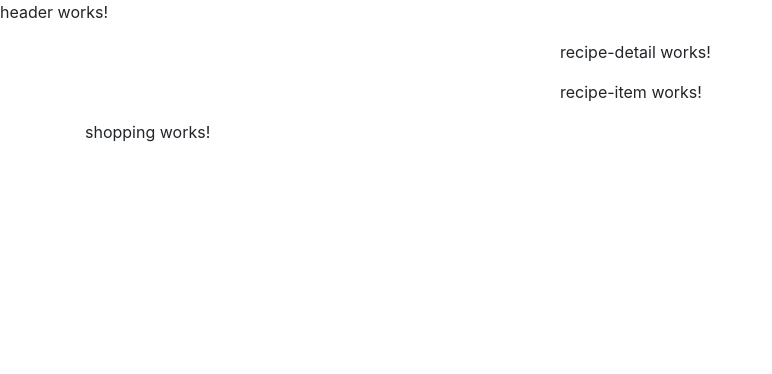
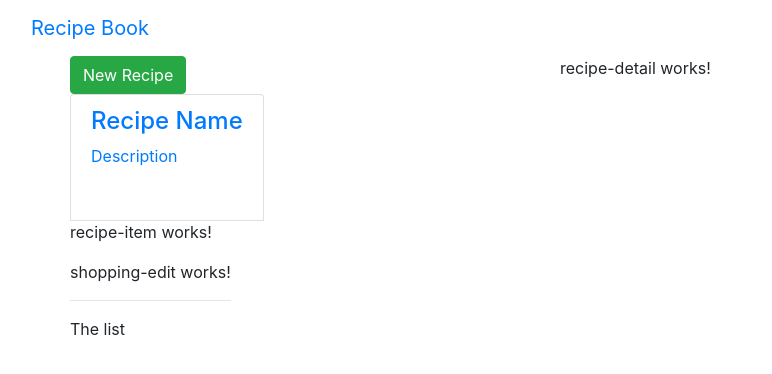
Before and after one commit to jdpeck90/Angular-Practice, an Angular app in the folder recipesAndShopping/: page / in a window 1280 px wide. Shown: the top 374 px of the page, without its empty margins (0-772 px from the left). Built offline with nearby package versions, Linux system fonts and the light colour scheme.

Commit message:
built recipe list model

```diff
--- a/recipesAndShopping/src/app/header/header.component.html
+++ b/recipesAndShopping/src/app/header/header.component.html
@@ -1,3 +1,25 @@
-<p>
-  header works!
-</p>
+<nav class="navbar navbar-default">
+  <div class="container-fluid">
+    <div class="navbar-header">
+      <a href="#" class="navbar-brand">Recipe Book</a>
+    </div>
+
+    <div class="collapse navbar-collapse">
+      <ul class="nav navbar-nav">
+        <li><a href="#">Recipes</a></li>
+        <li><a href="#">Shopping List</a></li>
+      </ul>
+      <ul class="nav navbar-nav navbar-right">
+        <li class="dropdown">
+          <a href="#" class="dropdown-toggle" role="button"
+            >Manage <span class="caret"></span
+          ></a>
+          <ul class="dropdown-menu">
+            <li><a href="#">Save Data</a></li>
+            <li><a href="#">Fetch Data</a></li>
+          </ul>
+        </li>
+      </ul>
+    </div>
+  </div>
+</nav>
--- a/recipesAndShopping/src/app/recipe/recipe-list/recipe-list.component.html
+++ b/recipesAndShopping/src/app/recipe/recipe-list/recipe-list.component.html
@@ -1 +1,19 @@
-<app-recipe-item></app-recipe-item>
+<div class="row">
+  <div class="col-xs-12">
+    <button class="btn btn-success">New Recipe</button>
+  </div>
+</div>
+<div class="row">
+  <div class="col-xs-12">
+    <a href="" class="list-group-item clearfix">
+      <div class="pull-left">
+        <h4 class="list-group-item-heading">Recipe Name</h4>
+        <p class="list-group-item-text">Description</p>
+      </div>
+      <span>
+        <img src="" alt="" class="img-responsive" />
+      </span>
+    </a>
+    <app-recipe-item></app-recipe-item>
+  </div>
+</div>
--- a/recipesAndShopping/src/app/recipe/recipe-list/recipe-list.component.ts
+++ b/recipesAndShopping/src/app/recipe/recipe-list/recipe-list.component.ts
@@ -1,15 +1,20 @@
-import { Component, OnInit } from '@angular/core';
+import { Component, OnInit } from "@angular/core";
+import { Recipe } from "../recipe.model";
 
 @Component({
-  selector: 'app-recipe-list',
-  templateUrl: './recipe-list.component.html',
-  styleUrls: ['./recipe-list.component.scss']
+  selector: "app-recipe-list",
+  templateUrl: "./recipe-list.component.html",
+  styleUrls: ["./recipe-list.component.scss"]
 })
 export class RecipeListComponent implements OnInit {
+  recipes: Recipe[] = [
+    new Recipe(
+      "A Test Recipe",
+      "this is a test",
+      "https://images.media-allrecipes.com/images/56589.png"
+    )
+  ];
+  constructor() {}
 
-  constructor() { }
-
-  ngOnInit() {
-  }
-
+  ngOnInit() {}
 }
--- a/recipesAndShopping/src/app/recipe/recipe.component.html
+++ b/recipesAndShopping/src/app/recipe/recipe.component.html
@@ -1,7 +1,8 @@
 <div class="row">
-  <div class="col-md-5"></div>
+  <div class="col-md-5">
+    <app-recipe-list></app-recipe-list>
+  </div>
   <div class="col-md-7">
     <app-recipe-detail></app-recipe-detail>
-    <app-recipe-list></app-recipe-list>
   </div>
 </div>
--- /dev/null
+++ b/recipesAndShopping/src/app/recipe/recipe.model.ts
@@ -0,0 +1,11 @@
+export class Recipe {
+  public name: string;
+  public description: string;
+  public imagePath: string;
+
+  constructor(name: string, desc: string, imagePath: string) {
+    this.name = name;
+    this.description = desc;
+    this.imagePath = imagePath;
+  }
+}
--- a/recipesAndShopping/src/app/shopping/shopping.component.html
+++ b/recipesAndShopping/src/app/shopping/shopping.component.html
@@ -1,3 +1,7 @@
-<p>
-  shopping works!
-</p>
+<div class="row">
+  <div class="col-xs-10">
+    <app-shopping-edit></app-shopping-edit>
+    <hr />
+    <p>The list</p>
+  </div>
+</div>
```
Also changed, not shown: 1 other file (tests, documents, lock files or other folders).
